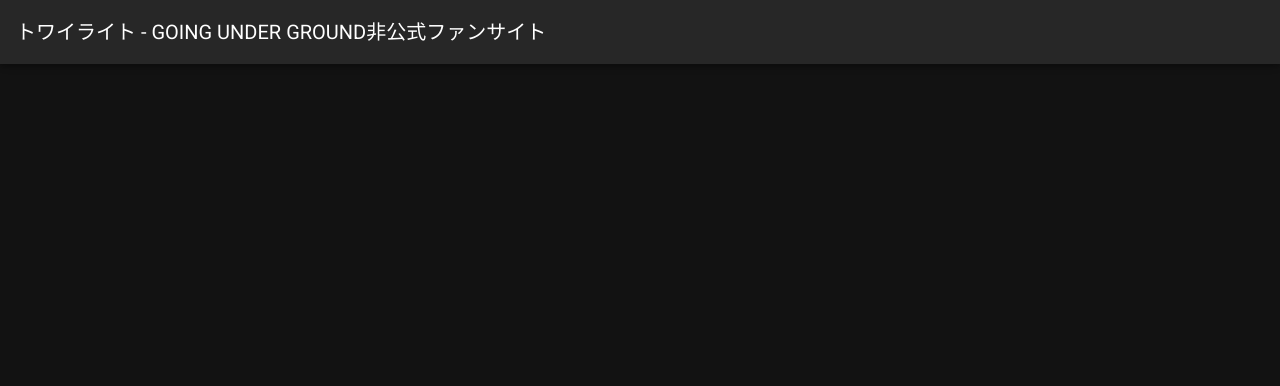
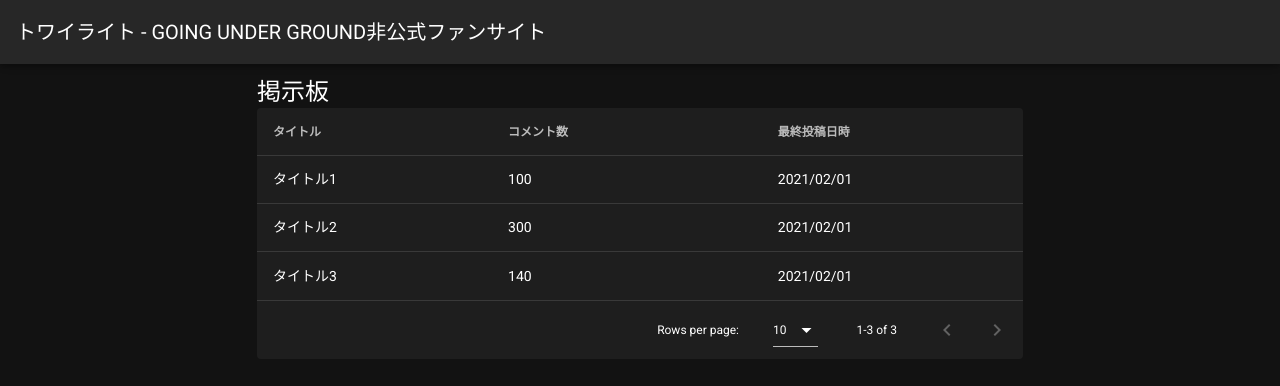
Before and after one commit to ak2ie/going-fan-site, a Nuxt app in the folder hosting/: page /bbs in a window 1280 px wide. Shown: the top 386 px of the page. Built offline with nearby package versions, Linux system fonts and the light colour scheme.

Commit message:
スレッド一覧

```diff
--- /dev/null
+++ b/hosting/pages/bbs.vue
@@ -0,0 +1,69 @@
+<template>
+  <v-row>
+    <v-col cols="12" md="8" offset-md="2">
+      <div class="text-h5">掲示板</div>
+      <v-data-table
+        :headers="headers"
+        :items="threads"
+        @click:row="clickRow"
+      ></v-data-table>
+    </v-col>
+  </v-row>
+</template>
+
+<script>
+import Logo from '~/components/Logo.vue'
+import VuetifyLogo from '~/components/VuetifyLogo.vue'
+
+export default {
+  components: {
+    Logo,
+    VuetifyLogo,
+  },
+
+  data: () => ({
+    headers: [
+      {
+        text: 'タイトル',
+        value: 'title',
+        sortable: false,
+      },
+      {
+        text: 'コメント数',
+        value: 'comments',
+        sortable: true,
+      },
+      {
+        text: '最終投稿日時',
+        value: 'date',
+        sortable: false,
+      },
+    ],
+    threads: [
+      {
+        title: 'タイトル1',
+        comments: 100,
+        date: '2021/02/01',
+      },
+      {
+        title: 'タイトル2',
+        comments: 300,
+
+        date: '2021/02/01',
+      },
+      {
+        title: 'タイトル3',
+        comments: 140,
+
+        date: '2021/02/01',
+      },
+    ],
+  }),
+
+  methods: {
+    clickRow: () => {
+      console.log('クリック')
+    },
+  },
+}
+</script>
```
